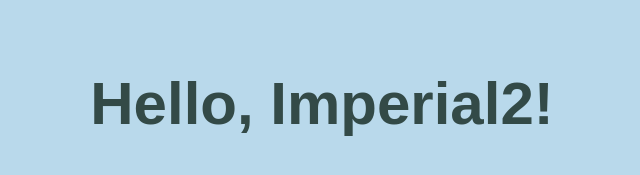
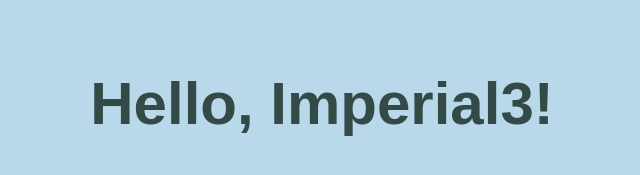
Before and after one commit to rhowells-2020/hello-world, a plain HTML site: page index.html in a window 1280 px wide. Shown: the part 357-532 px from the top of the page, 318-958 px from the left. Drawn offline with Linux system fonts and the light colour scheme.

Commit message:
typos fixed

```diff
--- a/index.html
+++ b/index.html
@@ -26,6 +26,6 @@
     </style>
 </head>
 <body>
-    <p><a href="https://www.imperial.ac.uk/">Hello, Imperial2!</a></p>
+    <p><a href="https://www.imperial.ac.uk/">Hello, Imperial3!</a></p>
 </body>
 </html>
```
Also changed, not shown: 1 other file.
